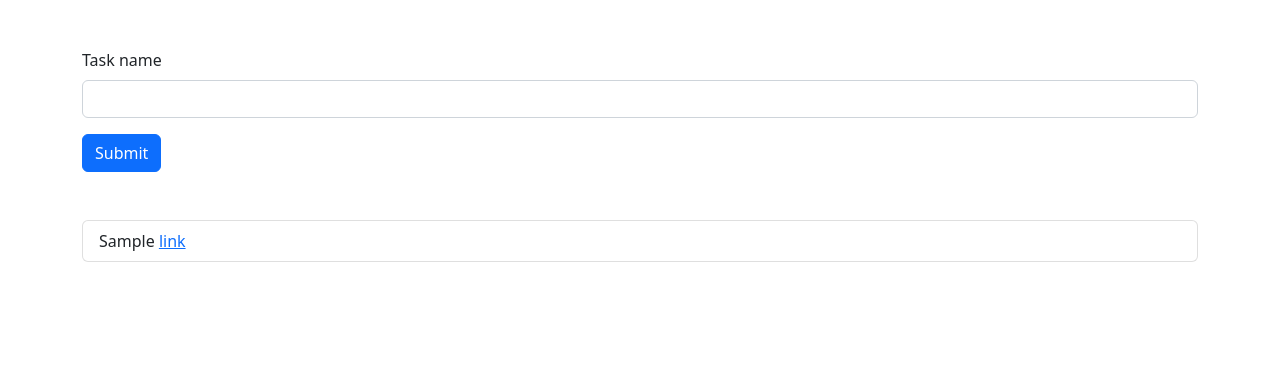
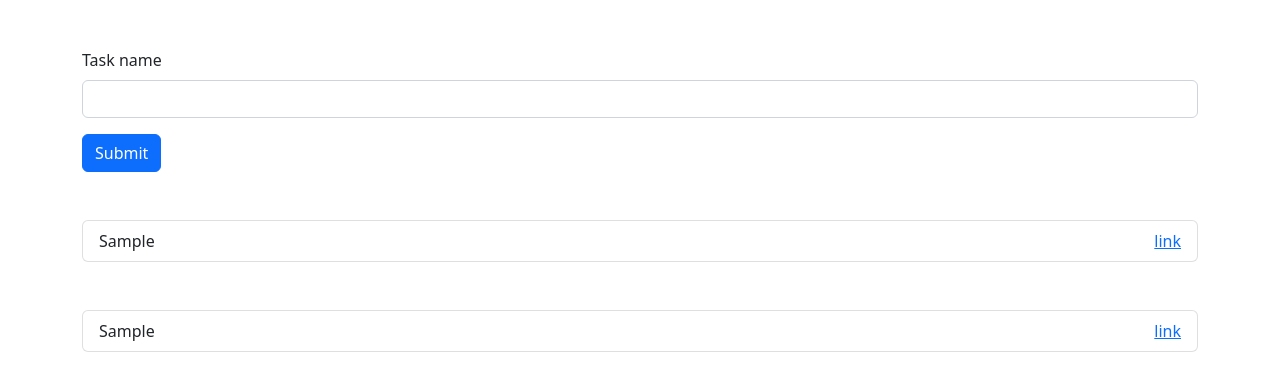
Before and after one commit to mehedi23/simple_django_todo, a Django app: template task/templates/list.html in a window 1280 px wide. Shown: the top 391 px of the page. Run offline with Django 4.2, Linux system fonts and the light colour scheme; the template is opened without the code that fills it: values that come from a table or form of the project are taken from there, others are empty; tables that the repository leaves empty hold one stand-in row (values such as "Sample post"); some libraries are stand-ins or nearby versions.

Commit message:
model form widget_tweaks installing

```diff
--- a/requirements.txt
+++ b/requirements.txt
@@ -1,3 +1,4 @@
 asgiref==3.5.2
 Django==4.1.3
+django-widget-tweaks==1.4.12
 sqlparse==0.4.3
--- a/task/forms.py
+++ b/task/forms.py
@@ -5,8 +5,8 @@ from .models import *
 
 class TaskForm(forms.ModelForm):
 
-    tittle = forms.CharField(widget=forms.TextInput(attrs={'class':'form-control'}))
+    tittle = forms.CharField()
 
     class Meta:
         model = Task
-        fields = '__all__'
+        fields = ['tittle', 'complete']
--- a/task/templates/list.html
+++ b/task/templates/list.html
@@ -1,9 +1,15 @@
 {% extends "base.html" %}
+{% load widget_tweaks %}
 
 
 {% block content %}
 
-
+<style>
+  .list-group-item{
+    display: flex;
+    justify-content: space-between;
+  }
+</style>
 
 <div class="container pt-5">
   <form action="/" method="post">
@@ -11,7 +17,7 @@
 
     <div class="mb-3">
       <label class="form-label">Task name</label>
-      {{form.tittle}}
+      {% render_field form.tittle class="form-control" %}
     </div>
     <button type="submit" class="btn btn-primary">Submit</button>
   </form>
@@ -20,7 +26,7 @@
 
 <div class="container mt-5">
     <ul class="list-group">
-        {% for task_obj in tasks %}
+        {% for task_obj in uncompleted_task %}
         <li class="list-group-item">
           {{task_obj.tittle}}
 
@@ -29,4 +35,17 @@
         {% endfor %}
     </ul>
 </div>
+
+
+<div class="container mt-5">
+  <ul class="list-group">
+      {% for task_obj in completed_task %}
+      <li class="list-group-item">
+        {{task_obj.tittle}}
+
+        <a href="{% url 'update_task' task_obj.id %}">link</a>
+      </li>
+      {% endfor %}
+  </ul>
+</div>
 {% endblock content %}
--- a/task/views.py
+++ b/task/views.py
@@ -7,8 +7,9 @@ from .models import *
 from .forms import *
 
 def index(request):
-    tasks = Task.objects.all()
     form = TaskForm()
+    completed_task = Task.objects.filter(complete=True)
+    uncompleted_task = Task.objects.filter(complete=False)
 
     if request.method == 'POST':
         form = TaskForm(request.POST)
@@ -19,7 +20,8 @@ def index(request):
         return redirect('/')
 
     context = {
-        'tasks' : tasks,
+        'completed_task' : completed_task,
+        'uncompleted_task' : uncompleted_task,
         'form' : form
     }
 
--- a/todo/settings.py
+++ b/todo/settings.py
@@ -39,6 +39,10 @@ INSTALLED_APPS = [
     'django.contrib.staticfiles',
 
     'task'
+]
+
+INSTALLED_APPS += [
+    'widget_tweaks',
 ]
 
 MIDDLEWARE = [
```
Also changed, not shown: task/templates/update.html (+4 -4 lines).
